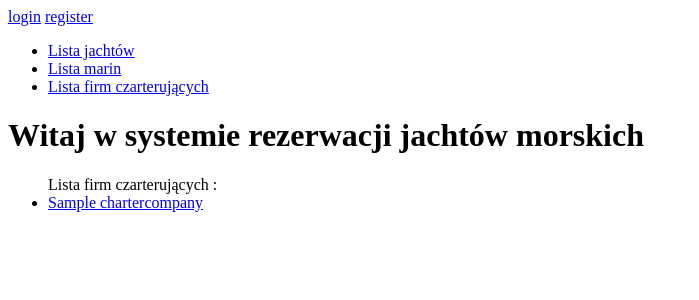
After one commit to Wojtek775/bookingyacht, a Django app: page /view_chartercompany/ in a window 1280 px wide. The commit adds this page. Shown: the top 300 px of the page, without its empty margins (0-699 px from the left). Run offline with Django 3.2, Linux system fonts and the light colour scheme; tables that the repository leaves empty hold one stand-in row (values such as "Sample post").

Commit message:
add charter views

```diff
--- a/bookingyacht/models.py
+++ b/bookingyacht/models.py
@@ -37,6 +37,9 @@ class CharterCompany(models.Model):
     def __str__(self):
         return f"{self.name}"
 
+    def get_absolute_url(self):
+        return f"/chartercompany_detail/{self.pk}/"
+
 
 class Yacht(models.Model):
     name = models.CharField(max_length=128)
--- a/bookingyacht/views.py
+++ b/bookingyacht/views.py
@@ -7,7 +7,7 @@ from django.views import View
 from django.views.generic import CreateView, UpdateView
 
 from bookingyacht.forms import YachtModelForm
-from bookingyacht.models import Yacht, Marina
+from bookingyacht.models import Yacht, Marina, CharterCompany
 
 
 class IndexView(View):
@@ -70,3 +70,15 @@ class MarinaViewDetail(View):
     def get(self, request, id):
         marina = Marina.objects.get(pk=id)
         return render(request, 'MarinaDetails.html', {'marina': marina})
+
+
+class CharterCompanyView(View):
+
+    def get(self, request):
+        return render(request, 'CharterCompany_view.html', {"charter": CharterCompany.objects.all()})
+
+
+class CharterCompanyViewDetail(View):
+    def get(self, request, id):
+        charter = CharterCompany.objects.get(pk=id)
+        return render(request, 'CharterCompanyDetails.html', {'charter': charter})
--- a/pracazaliczeniowa/urls.py
+++ b/pracazaliczeniowa/urls.py
@@ -31,4 +31,6 @@ urlpatterns = [
     path("delete/<int:id>/", views.DeleteYacht.as_view(), name='delete_yacht'),
     path("view_marina/", views.MarinaView.as_view(), name='view_marina'),
     path("marina_detail/<int:id>/", views.MarinaViewDetail.as_view(), name="marina_details"),
+    path("view_chartercompany/", views.CharterCompanyView.as_view(), name='view_charter'),
+    path("chartercompany_detail/<int:id>/", views.CharterCompanyViewDetail.as_view(), name="charter_details"),
 ]
--- /dev/null
+++ b/templates/CharterCompany_view.html
@@ -0,0 +1,16 @@
+{% extends 'base.html' %}
+
+{% block content %}
+
+    <ul>
+        Lista firm czarterujących :
+        {% for object in charter %}
+
+            <li><a href="{{ object.get_absolute_url }}">{{ object }}</a></li>
+
+
+        {% endfor %}
+    </ul>
+
+
+{% endblock %}
--- a/templates/main_buttons.html
+++ b/templates/main_buttons.html
@@ -1,5 +1,6 @@
 <ul>
     <li><a href="{% url 'view_yacht' %}">Lista jachtów</a></li>
     <li><a href="{% url 'view_marina' %}">Lista marin</a></li>
+    <li><a href="{% url 'view_charter' %}">Lista firm czarterujących</a></li>
 
 </ul>
```
Also changed, not shown: templates/CharterCompanyDetails.html (added, +14 -0 lines).
